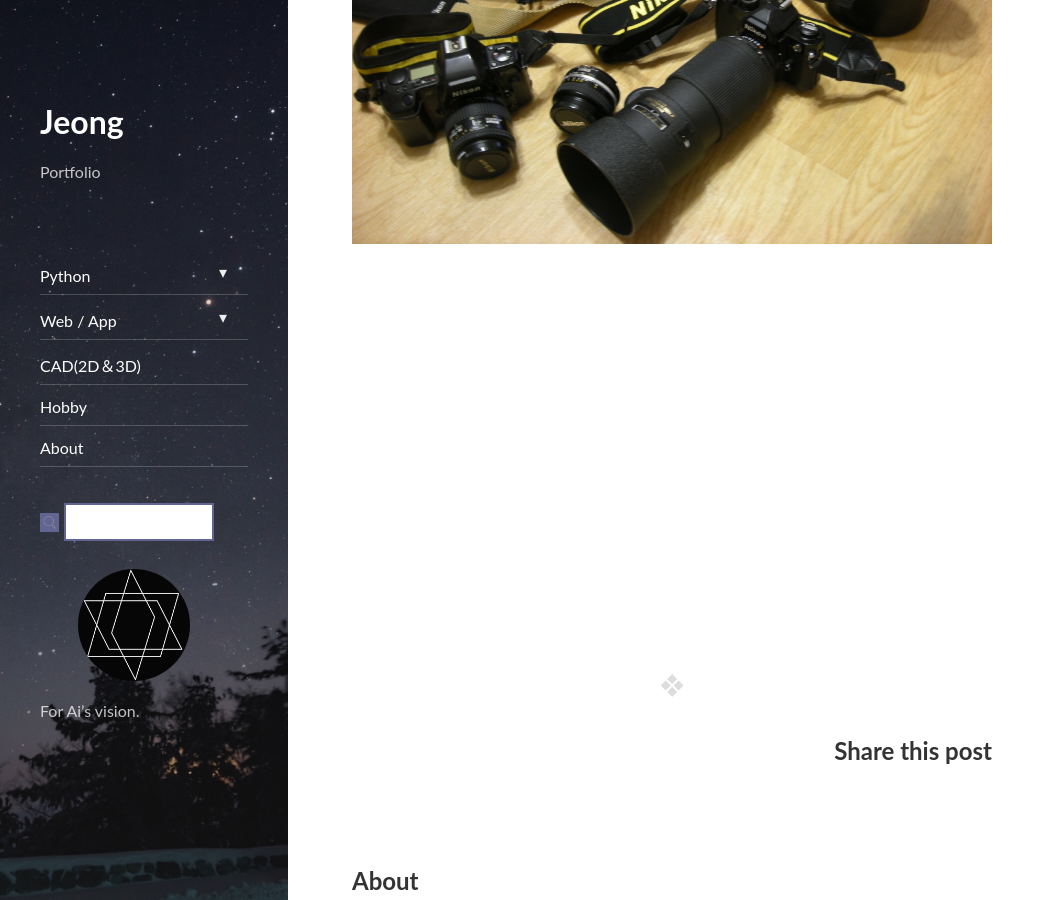
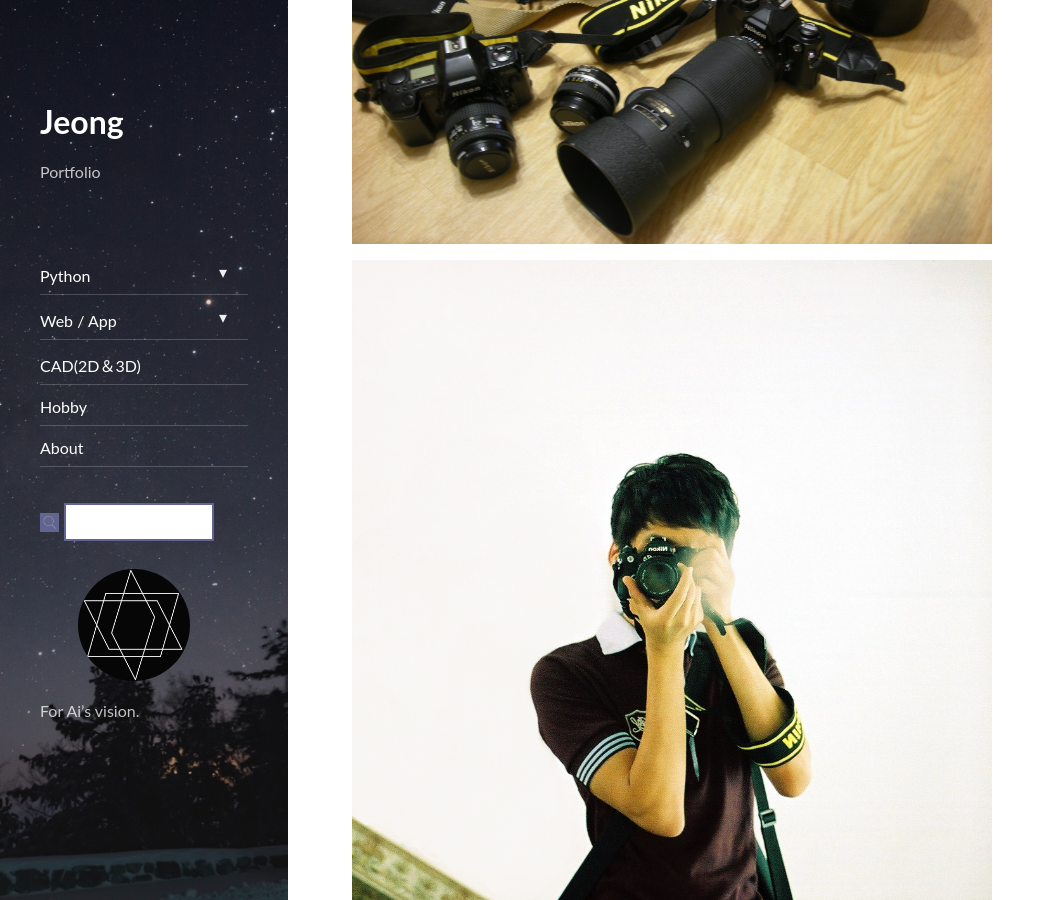
Before and after one commit to JeongJaeyoung0/JeongJaeyoung0.github.io, a Jekyll site: the page built from _posts/2021-08-09-H-FilemCamera.md, in a window 1280 px wide and 900 px high, scrolled down 693 px. Shown: the whole window, without its empty margins (0-1055 px from the left). Built offline with Jekyll 4.4.1, drawn with Linux system fonts in a browser that asks for light colours; nearby versions of some CDN libraries; comment, search, counter and statistics services are not loaded.

Commit message:
210809-06-hobby

```diff
--- a/_posts/2021-08-09-H-FilemCamera.md
+++ b/_posts/2021-08-09-H-FilemCamera.md
@@ -16,3 +16,5 @@ comments: true
 아직 나의 Nikon FM black body와 그녀의 Nikon FM silver body는 소장중이다.
 
 ![Image](https://github.com/JeongJaeyoung0/JeongJaeyoung0.github.io/blob/master/assets/img/hobby/filmcamera.JPG?raw=true)
+
+![Image](https://github.com/JeongJaeyoung0/JeongJaeyoung0.github.io/blob/master/assets/img/hobby/me.jpg?raw=true)
```
Also changed, not shown: _posts/2021-08-09-H-AstronomicalObservation.md (line endings or trailing spaces).
